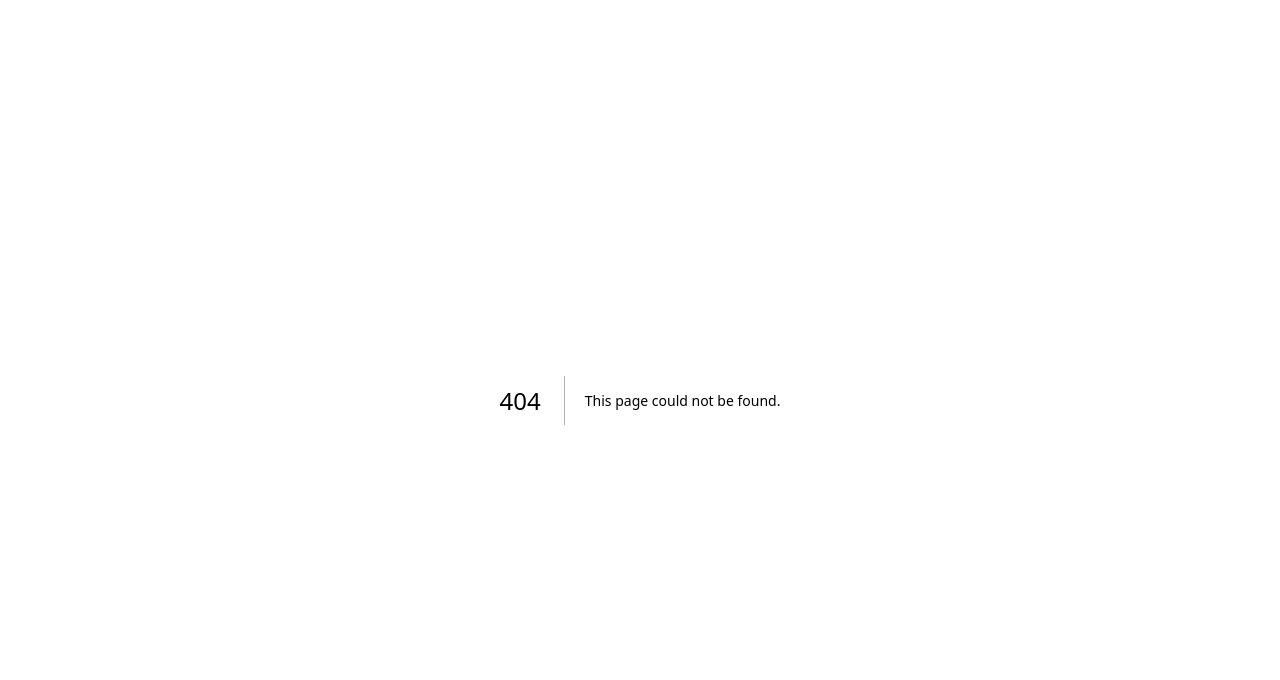
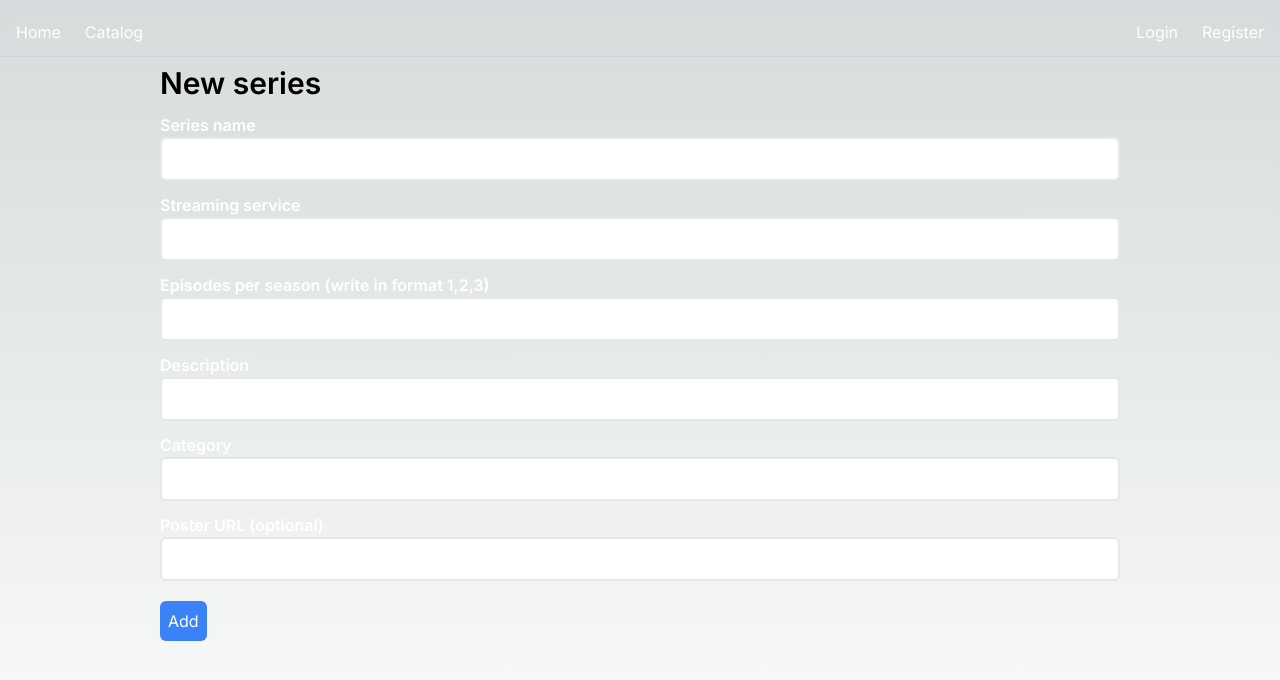
Before and after one commit to IIC3585-2024/ssr-group-01, a Next.js app: page /series/new in a window 1280 px wide. Before the commit this address had no page. Shown: the top 680 px of the page. Built offline with nearby package versions, Linux system fonts and the light colour scheme.

Commit message:
view: all basic views routes
Added all the basic views routes without functionality

```diff
--- /dev/null
+++ b/src/app/catalog/page.js
@@ -0,0 +1,28 @@
+export default function Home() {
+  return (
+    <main className="flex min-h-screen flex-col items-center justify-between">
+      <div className="w-full items-center">
+        <div className="flex h-12 w-full items-end justify-center">
+          <h1 className="text-3xl font-semibold">
+            Catalog
+          </h1>
+        </div>
+        <div className="flex h-12 w-full items-end justify-center">
+          <p>In this section you can find information about your favorite movies, as well as comments made by other viewers. You can also add add new movies if you want.</p>
+        </div>
+
+        <div className="flex h-12 w-full items-end justify-center">
+          <button className="bg-blue-500 text-white rounded-md p-2 mt-2">
+            <a href="/series/new">
+              Add new series
+            </a>
+          </button>
+        </div>
+
+        <div>
+
+        </div>
+      </div>
+    </main>
+  );
+}
--- a/src/app/layout.js
+++ b/src/app/layout.js
@@ -1,4 +1,5 @@
 import { Inter } from "next/font/google";
+import Navbar from "./components/navbar";
 import "./globals.css";
 
 const inter = Inter({ subsets: ["latin"] });
@@ -11,7 +12,9 @@ export const metadata = {
 export default function RootLayout({ children }) {
   return (
     <html lang="en">
-      <body className={inter.className}>{children}</body>
+      <body className={inter.className}>
+        <Navbar />
+        {children}</body>
     </html>
   );
 }
--- /dev/null
+++ b/src/app/login/page.js
@@ -0,0 +1,24 @@
+export default function login() {
+    return (
+        <div className="w-full items-center">
+            <div className="flex h-12 w-full pt-2 pl-2 justify-center">
+                <h1 className="text-3xl font-semibold">
+                    Login
+                </h1>
+            </div>
+            <div className="flex flex-col pl-2 text-black items-center">
+                <form className="justify-center" method="POST" action="api/auth/login">
+                    <label className="text-md font-semibold text-white items-center">Email</label>
+                    <br />
+                    <input className="border-2 rounded-md p-2 items-center" type="email" />
+                    <br />
+                    <label className="text-md font-semibold text-white">Password</label>
+                    <br />
+                    <input className="border-2 rounded-md p-2 " type="password" />
+                    <br />
+                    <button className="bg-blue-500 text-white rounded-md p-2 mt-2" type="submit">Login</button>
+                </form>
+            </div>
+        </div>
+    );
+}
--- a/src/app/page.js
+++ b/src/app/page.js
@@ -1,11 +1,8 @@
-import Navbar from "./components/navbar";
-
 export default function Home() {
   return (
     <main className="flex min-h-screen flex-col items-center justify-between">
-      <Navbar />
       <div className="w-full items-center">
-        <div className="fixed flex h-48 w-full items-end justify-center top-0">
+        <div className="fixed flex h-48 w-full items-end justify-center top-12">
           <h1 className="text-3xl font-semibold">
             Welcome to NextFilms
           </h1>
--- /dev/null
+++ b/src/app/register/page.js
@@ -0,0 +1,24 @@
+export default function login() {
+    return (
+        <div className="w-full items-center">
+            <div className="flex h-12 w-full pt-2 pl-2 justify-center">
+                <h1 className="text-3xl font-semibold">
+                    Register
+                </h1>
+            </div>
+            <div className="flex flex-col pl-2 text-black items-center">
+                <form className="justify-center" method="POST" action="api/auth/login">
+                    <label className="text-md font-semibold text-white items-center">Email</label>
+                    <br />
+                    <input className="border-2 rounded-md p-2 items-center" type="email" />
+                    <br />
+                    <label className="text-md font-semibold text-white">Password</label>
+                    <br />
+                    <input className="border-2 rounded-md p-2 " type="password" />
+                    <br />
+                    <button className="bg-blue-500 text-white rounded-md p-2 mt-2" type="submit">Register</button>
+                </form>
+            </div>
+        </div>
+    );
+}
--- /dev/null
+++ b/src/app/series/[id]/page.js
@@ -0,0 +1,24 @@
+'use client'
+
+import { usePathname } from 'next/navigation';
+
+export default function Serie() {
+  const pathname = usePathname()
+  const  id  = pathname.split('/').pop();
+
+  return (
+    <main className="flex min-h-screen flex-col items-center justify-between">
+      <div className="w-full items-center">
+        <div className="flex h-12 w-full items-end justify-center">
+          <h1 className="text-3xl font-semibold">
+            {id}
+          </h1>
+        </div>
+
+        <div>
+          <p>The id from the serie is: {id}</p>
+        </div>
+      </div>
+    </main>
+  );
+}
--- /dev/null
+++ b/src/app/series/new/page.js
@@ -0,0 +1,44 @@
+export default function newSerie() {
+  return (
+    <main className="flex min-h-screen flex-col items-center justify-between">
+      <div className="lg:w-3/4 md:w-3/4 items-center m-2">
+        <div className="flex h-12 w-full justify-left">
+          <h1 className="text-3xl font-semibold">
+            New series
+          </h1>
+        </div>
+
+        <div className="flex w-full items-end justify-center">
+          <form className="w-full" method="POST" action="api/series">
+            <label className="text-md font-semibold text-white items-center">Series name</label>
+            <br />
+            <input className="border-2 rounded-md p-2 items-center w-full mb-3" type="text" />
+            <br />
+            <label className="text-md font-semibold text-white items-center">Streaming service</label>
+            <br />
+            <input className="border-2 rounded-md p-2 items-center w-full mb-3" type="text" />
+            <br />
+            <label className="text-md font-semibold text-white items-center">Episodes per season (write in format 1,2,3)</label>
+            <br />
+            <input className="border-2 rounded-md p-2 items-center w-full mb-3" type="text" />
+            <br />
+            <label className="text-md font-semibold text-white items-center">Description</label>
+            <br />
+            <input className="border-2 rounded-md p-2 items-center w-full mb-3" type="text" />
+            <br />
+            <label className="text-md font-semibold text-white items-center">Category</label>
+            <br />
+            <input className="border-2 rounded-md p-2 items-center w-full mb-3" type="text" />
+            <br />
+            <label className="text-md font-semibold text-white items-center">Poster URL (optional)</label>
+            <br />
+            <input className="border-2 rounded-md p-2 items-center w-full mb-3" type="text" />
+            <br />
+
+            <button className="bg-blue-500 text-white rounded-md p-2 mt-2" type="submit">Add</button>
+          </form>
+        </div>
+      </div>
+    </main>
+  );
+}
```
